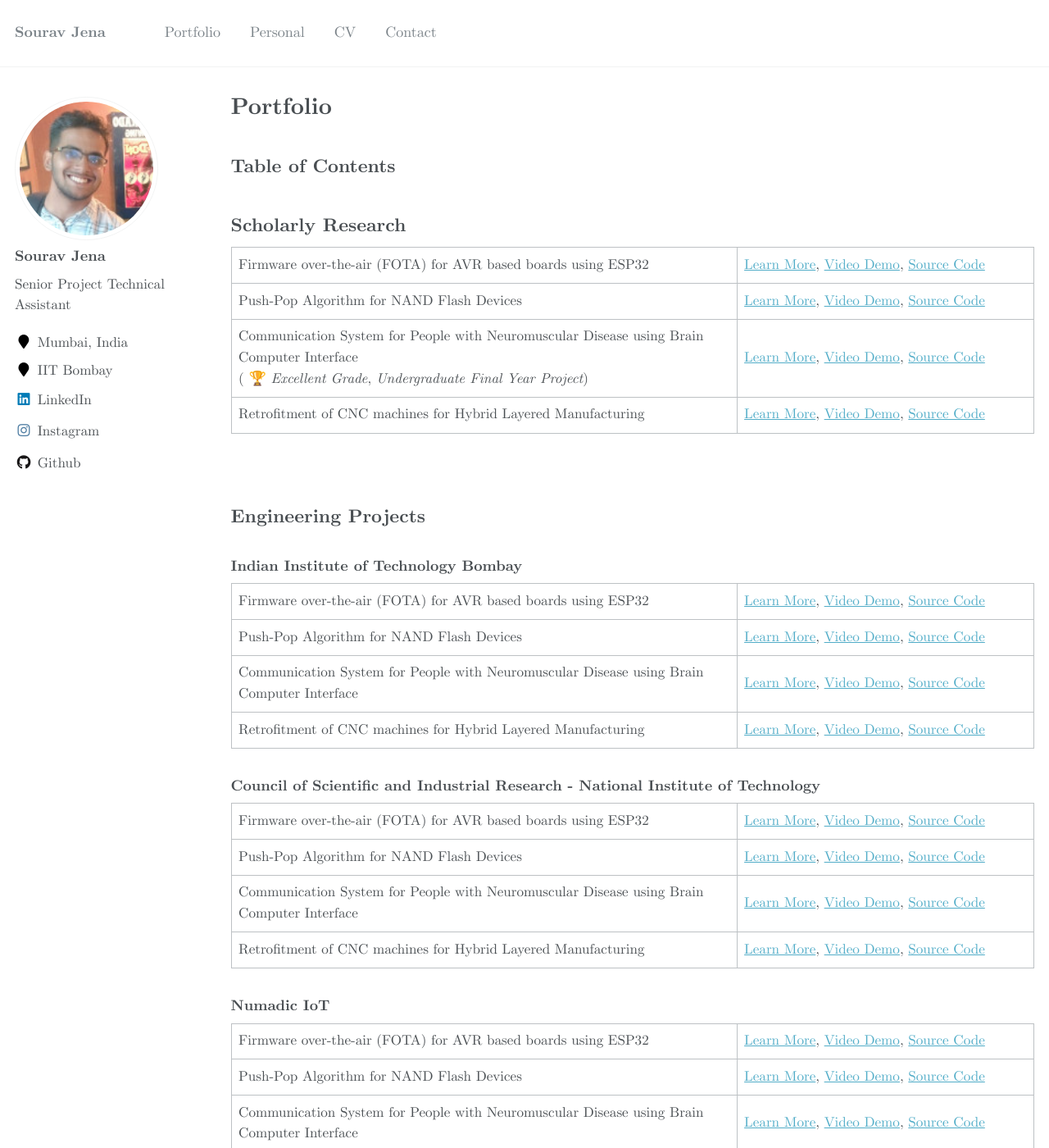
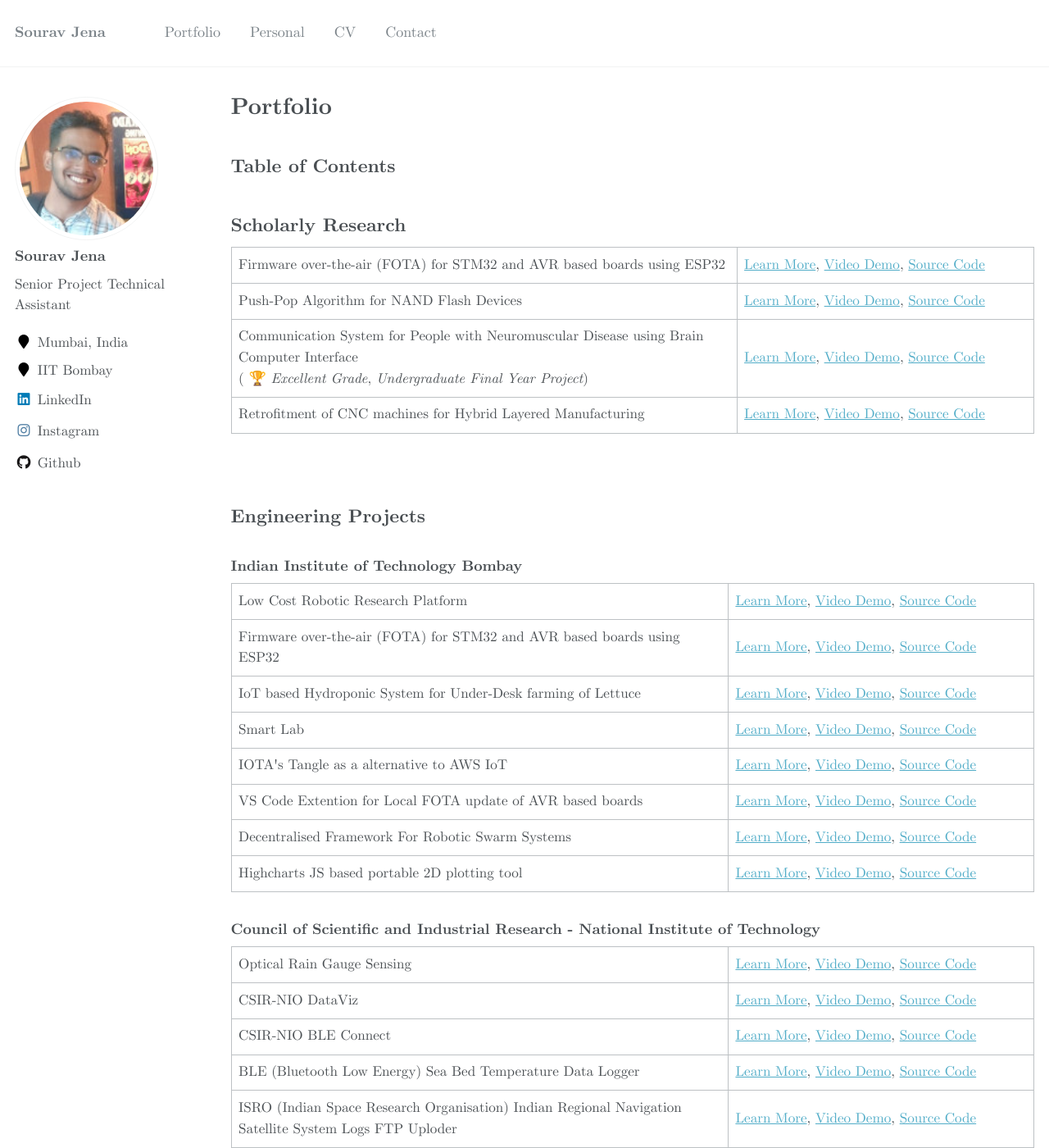
Before and after one commit to souravjena/souravjena.github.io, a Jekyll site: the page built from _pages/portfolio.md, in a window 1280 px wide and 1400 px high. Shown: the whole window at 82% size. Built offline with Jekyll 4.4.1, drawn with Linux system fonts in a browser that asks for light colours; some of the changed text lies outside the part shown.

Commit message:
project titles added

```diff
--- a/_pages/portfolio.md
+++ b/_pages/portfolio.md
@@ -7,7 +7,7 @@ author_profile: true
 
 <html>
 <head>
-
+<script type="text/javascript" src="https://code.jquery.com/jquery-3.3.1.min.js"></script>
 <style>
 
 hr {
@@ -35,7 +35,7 @@ hr {
   font-size: 18px;
   border: none;
   outline: none;
-  background-color: #808080;
+  background-color: #cccccc;
   color: white;
   cursor: pointer;
   padding: 15px;
@@ -81,7 +81,7 @@ function topFunction() {
   <col width="80">
 
   <tr>
-    <td>Firmware over-the-air (FOTA) for AVR based boards using ESP32</td>
+    <td>Firmware over-the-air (FOTA) for STM32 and AVR based boards using ESP32</td>
     <td><a href="/posts/2019/08/fota-avr-esp32/"  target="_blank">Learn More</a>, <a href="http://www.yahoo.com"  target="_blank">Video Demo</a>, <a href="http://www.yahoo.com"  target="_blank">Source Code</a> </td>
   </tr>
 
@@ -112,22 +112,42 @@ function topFunction() {
   <col width="80">
 
   <tr>
-    <td>Firmware over-the-air (FOTA) for AVR based boards using ESP32</td>
+    <td>Low Cost Robotic Research Platform</td>
     <td><a href="/posts/2019/08/fota-avr-esp32/"  target="_blank">Learn More</a>, <a href="http://www.yahoo.com"  target="_blank">Video Demo</a>, <a href="http://www.yahoo.com"  target="_blank">Source Code</a> </td>
   </tr>
 
   <tr>
-    <td>Push-Pop Algorithm for NAND Flash Devices</td>
+    <td>Firmware over-the-air (FOTA) for STM32 and AVR based boards using ESP32</td>
+    <td><a href="/posts/2019/08/fota-avr-esp32/"  target="_blank">Learn More</a>, <a href="http://www.yahoo.com"  target="_blank">Video Demo</a>, <a href="http://www.yahoo.com"  target="_blank">Source Code</a> </td>
+  </tr>
+
+  <tr>
+    <td>IoT based Hydroponic System for Under-Desk farming of Lettuce</td>
+    <td><a href="#Project-A">Learn More</a>, <a href="http://www.yahoo.com"  target="_blank">Video Demo</a>, <a href="http://www.yahoo.com"  target="_blank">Source Code</a> </td>
+  </tr>
+
+  <tr>
+    <td>Smart Lab</td>
     <td><a href="#Project-A">Learn More</a>, <a href="http://www.yahoo.com"  target="_blank">Video Demo</a>, <a href="http://www.yahoo.com"  target="_blank">Source Code</a> </td>
   </tr>
 
    <tr>
-    <td>Communication System for People with Neuromuscular Disease using Brain Computer Interface</td>
+    <td>IOTA's Tangle as a alternative to AWS IoT</td>
     <td><a href="#Project-A">Learn More</a>, <a href="http://www.yahoo.com"  target="_blank">Video Demo</a>, <a href="http://www.yahoo.com"  target="_blank">Source Code</a> </td>
   </tr>
 
    <tr>
-    <td>Retrofitment of CNC machines for Hybrid Layered Manufacturing</td>
+    <td>VS Code Extention for Local FOTA update of AVR based boards</td>
+    <td><a href="#Project-A">Learn More</a>, <a href="http://www.yahoo.com"  target="_blank">Video Demo</a>, <a href="http://www.yahoo.com"  target="_blank">Source Code</a> </td>
+  </tr>
+
+  <tr>
+    <td>Decentralised Framework For Robotic Swarm Systems</td>
+    <td><a href="#Project-A">Learn More</a>, <a href="http://www.yahoo.com"  target="_blank">Video Demo</a>, <a href="http://www.yahoo.com"  target="_blank">Source Code</a> </td>
+  </tr>
+
+  <tr>
+    <td>Highcharts JS based portable 2D plotting tool</td>
     <td><a href="#Project-A">Learn More</a>, <a href="http://www.yahoo.com"  target="_blank">Video Demo</a>, <a href="http://www.yahoo.com"  target="_blank">Source Code</a> </td>
   </tr>
 
@@ -140,22 +160,32 @@ function topFunction() {
   <col width="80">
 
   <tr>
-    <td>Firmware over-the-air (FOTA) for AVR based boards using ESP32</td>
+    <td>Optical Rain Gauge Sensing</td>
     <td><a href="#Project-A">Learn More</a>, <a href="http://www.yahoo.com"  target="_blank">Video Demo</a>, <a href="http://www.yahoo.com"  target="_blank">Source Code</a> </td>
   </tr>
 
   <tr>
-    <td>Push-Pop Algorithm for NAND Flash Devices</td>
+    <td>CSIR-NIO DataViz</td>
     <td><a href="#Project-A">Learn More</a>, <a href="http://www.yahoo.com"  target="_blank">Video Demo</a>, <a href="http://www.yahoo.com"  target="_blank">Source Code</a> </td>
   </tr>
 
    <tr>
-    <td>Communication System for People with Neuromuscular Disease using Brain Computer Interface</td>
+    <td>CSIR-NIO BLE Connect</td>
     <td><a href="#Project-A">Learn More</a>, <a href="http://www.yahoo.com"  target="_blank">Video Demo</a>, <a href="http://www.yahoo.com"  target="_blank">Source Code</a> </td>
   </tr>
 
    <tr>
-    <td>Retrofitment of CNC machines for Hybrid Layered Manufacturing</td>
+    <td>BLE (Bluetooth Low Energy) Sea Bed Temperature Data Logger</td>
+    <td><a href="#Project-A">Learn More</a>, <a href="http://www.yahoo.com"  target="_blank">Video Demo</a>, <a href="http://www.yahoo.com"  target="_blank">Source Code</a> </td>
+  </tr>
+
+  <tr>
+    <td>ISRO (Indian Space Research Organisation) Indian Regional Navigation Satellite System Logs FTP Uploder</td>
+    <td><a href="#Project-A">Learn More</a>, <a href="http://www.yahoo.com"  target="_blank">Video Demo</a>, <a href="http://www.yahoo.com"  target="_blank">Source Code</a> </td>
+  </tr>
+
+  <tr>
+    <td>Python based tool to Sort, Reformat and Clean Data Logs</td>
     <td><a href="#Project-A">Learn More</a>, <a href="http://www.yahoo.com"  target="_blank">Video Demo</a>, <a href="http://www.yahoo.com"  target="_blank">Source Code</a> </td>
   </tr>
 
@@ -168,28 +198,59 @@ function topFunction() {
   <col width="80">
 
   <tr>
-    <td>Firmware over-the-air (FOTA) for AVR based boards using ESP32</td>
+    <td>Firmware for NUBOT v2 (GPS Tracking Device)</td>
     <td><a href="#Project-A">Learn More</a>, <a href="http://www.yahoo.com"  target="_blank">Video Demo</a>, <a href="http://www.yahoo.com"  target="_blank">Source Code</a> </td>
   </tr>
 
   <tr>
-    <td>Push-Pop Algorithm for NAND Flash Devices</td>
+    <td>Firmware for NUBIT (Wireless Portable Temperature Logger)</td>
     <td><a href="#Project-A">Learn More</a>, <a href="http://www.yahoo.com"  target="_blank">Video Demo</a>, <a href="http://www.yahoo.com"  target="_blank">Source Code</a> </td>
   </tr>
 
    <tr>
-    <td>Communication System for People with Neuromuscular Disease using Brain Computer Interface</td>
+    <td>Firmware for Wireless RFID Truck Immobilizer</td>
     <td><a href="#Project-A">Learn More</a>, <a href="http://www.yahoo.com"  target="_blank">Video Demo</a>, <a href="http://www.yahoo.com"  target="_blank">Source Code</a> </td>
   </tr>
 
    <tr>
-    <td>Retrofitment of CNC machines for Hybrid Layered Manufacturing</td>
+    <td>Smart Notification Engine</td>
+    <td><a href="#Project-A">Learn More</a>, <a href="http://www.yahoo.com"  target="_blank">Video Demo</a>, <a href="http://www.yahoo.com"  target="_blank">Source Code</a> </td>
+  </tr>
+
+  <tr>
+    <td>ESP32 Library for Winbond W25N01GV NAND Flash</td>
+    <td><a href="#Project-A">Learn More</a>, <a href="http://www.yahoo.com"  target="_blank">Video Demo</a>, <a href="http://www.yahoo.com"  target="_blank">Source Code</a> </td>
+  </tr>
+
+  <tr>
+    <td>Batch Firmware Generator and Flasher</td>
+    <td><a href="#Project-A">Learn More</a>, <a href="http://www.yahoo.com"  target="_blank">Video Demo</a>, <a href="http://www.yahoo.com"  target="_blank">Source Code</a> </td>
+  </tr>
+
+
+  <tr>
+    <td>Server and Client for Over-the-Air (OTA) updates using POSIX Sockets</td>
+    <td><a href="#Project-A">Learn More</a>, <a href="http://www.yahoo.com"  target="_blank">Video Demo</a>, <a href="http://www.yahoo.com"  target="_blank">Source Code</a> </td>
+  </tr>
+
+  <tr>
+    <td>GATT Server to handle multiple client requests</td>
+    <td><a href="#Project-A">Learn More</a>, <a href="http://www.yahoo.com"  target="_blank">Video Demo</a>, <a href="http://www.yahoo.com"  target="_blank">Source Code</a> </td>
+  </tr>
+
+  <tr>
+    <td>ESP32 Webserver</td>
+    <td><a href="#Project-A">Learn More</a>, <a href="http://www.yahoo.com"  target="_blank">Video Demo</a>, <a href="http://www.yahoo.com"  target="_blank">Source Code</a> </td>
+  </tr>
+
+  <tr>
+    <td>BLE Debug GATT Client Android App</td>
     <td><a href="#Project-A">Learn More</a>, <a href="http://www.yahoo.com"  target="_blank">Video Demo</a>, <a href="http://www.yahoo.com"  target="_blank">Source Code</a> </td>
   </tr>
 
 </table>
 
-<h3>Independent Projects</h3>
+<h3>Other Projects</h3>
  <table style="width:100%">
 
   <col width="130">
@@ -201,7 +262,22 @@ function topFunction() {
   </tr>
 
   <tr>
-    <td>ROS Simulation on R5 Robot developed by NASA <br>(<i>NASA’s Space Robotics Challenge</i>)</td>
+    <td>Low Cost Portable Health Monitoring Device</td>
+    <td><a href="#Project-A">Learn More</a>, <a href="http://www.yahoo.com"  target="_blank">Video Demo</a>, <a href="http://www.yahoo.com"  target="_blank">Source Code</a> </td>
+  </tr>
+
+  <tr>
+    <td>ROS Simulation on NASA's Humanoid Robot R5 Valkyrie <br>(<i>NASA’s Space Robotics Challenge</i>)</td>
+    <td><a href="#Project-A">Learn More</a>, <a href="http://www.yahoo.com"  target="_blank">Video Demo</a>, <a href="http://www.yahoo.com"  target="_blank">Source Code</a> </td>
+  </tr>
+
+  <tr>
+    <td>Digital Dashboard for Formula-style vehicle <br>(🏆 <i>All India Rank 38, SUPRA SAE 2016</i>)</td>
+    <td><a href="#Project-A">Learn More</a>, <a href="http://www.yahoo.com"  target="_blank">Video Demo</a>, <a href="http://www.yahoo.com"  target="_blank">Source Code</a> </td>
+  </tr>
+
+  <tr>
+    <td>Remote Controlled Wireless Soccer Robots<br>(🏆 <i>Bronze Medal, Techkriti 2015, IIT Kanpur</i>)</td>
     <td><a href="#Project-A">Learn More</a>, <a href="http://www.yahoo.com"  target="_blank">Video Demo</a>, <a href="http://www.yahoo.com"  target="_blank">Source Code</a> </td>
   </tr>
 
```
Also changed, not shown: _pages/about.md (+2 -1 lines), 3 other files.
